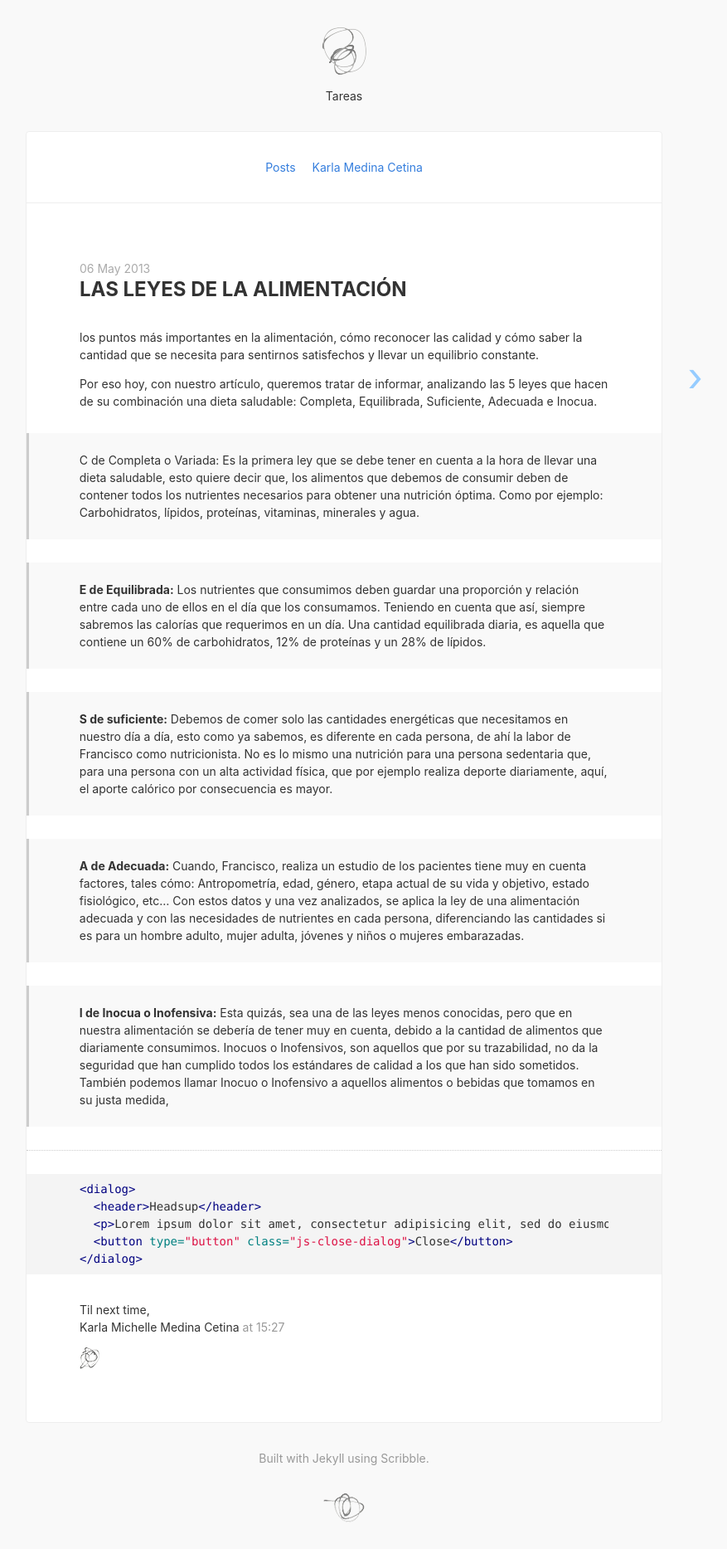
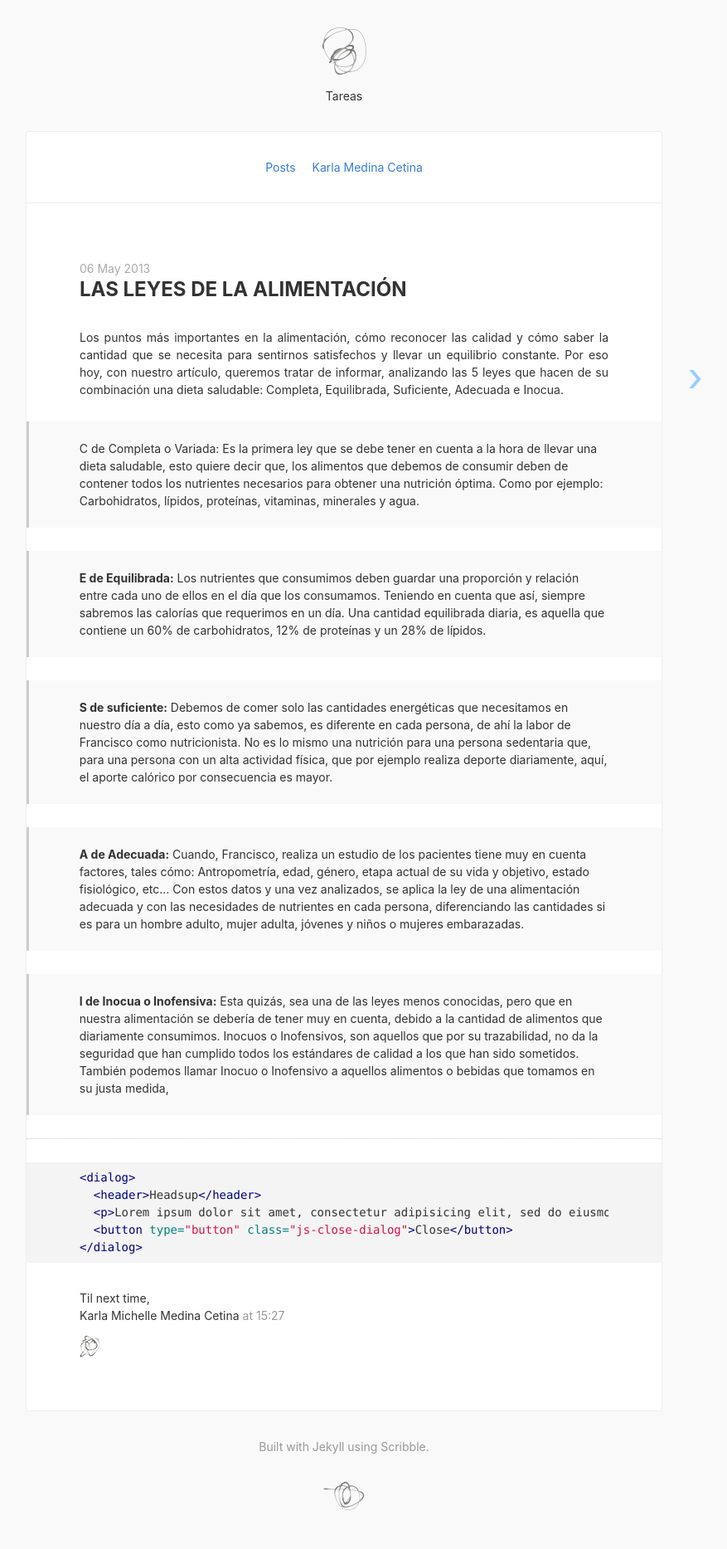
Before and after one commit to Karla-ui/practica2, a Jekyll site: the page built from _posts/2013-05-06-more-post.md, in a window 1280 px wide. Shown: the whole page at 83% size, without its empty margins (225-1102 px from the left). Built offline with Jekyll 4.4.1, drawn with Linux system fonts in a browser that asks for light colours; nearby versions of some CDN libraries.

Commit message:
cambio_ley

```diff
--- a/_posts/2013-05-06-more-post.md
+++ b/_posts/2013-05-06-more-post.md
@@ -2,11 +2,9 @@
 title: Las leyes de la alimentación
 date: 2013-05-06 15:27:31
 ---
+<p style="text-align: justify;">Los puntos más importantes en la alimentación, cómo reconocer las calidad y cómo saber la cantidad que se necesita para sentirnos satisfechos y llevar un equilibrio constante.
 
-los puntos más importantes en la alimentación, cómo reconocer las calidad y cómo saber la cantidad que se necesita para sentirnos satisfechos y llevar un equilibrio constante.
-
-Por eso hoy, con nuestro artículo, queremos tratar de informar, analizando las 5 leyes que hacen de su combinación una dieta saludable: Completa, Equilibrada, Suficiente, Adecuada e Inocua.
-
+Por eso hoy, con nuestro artículo, queremos tratar de informar, analizando las 5 leyes que hacen de su combinación una dieta saludable: Completa, Equilibrada, Suficiente, Adecuada e Inocua.</p>
 
 
 > C de Completa o Variada: Es la primera ley que se debe tener en cuenta a la hora de llevar una dieta saludable, esto quiere decir que, los alimentos que debemos de consumir deben de contener todos los nutrientes necesarios para obtener una nutrición óptima. Como por ejemplo: Carbohidratos, lípidos, proteínas, vitaminas, minerales y agua.
```
